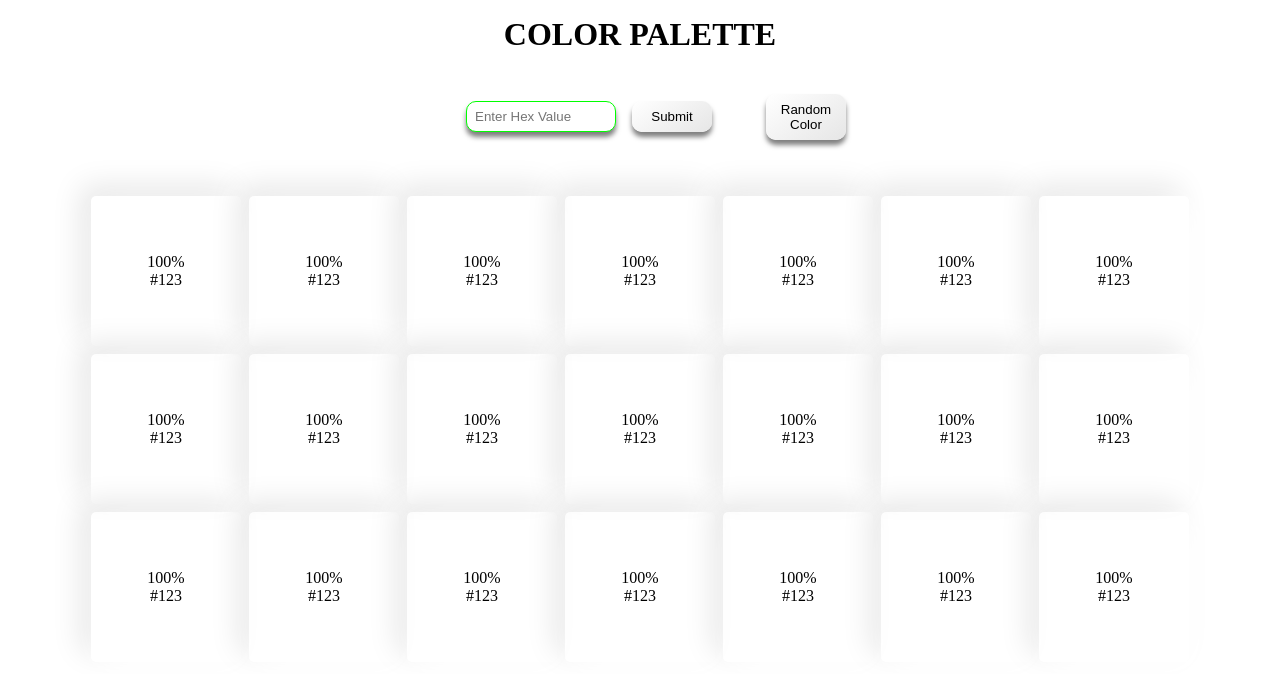
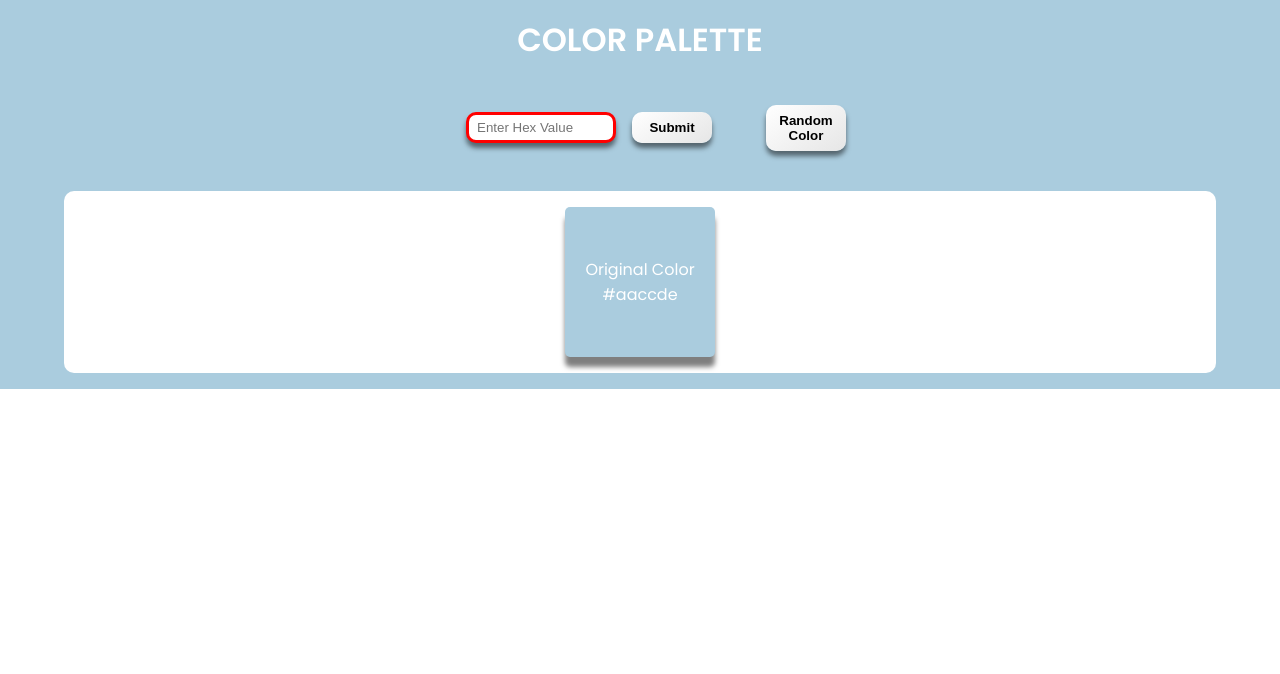
Before and after one commit to codingkapur/color-palette, a React (Create React App) app: page / in a window 1280 px wide. Shown: the top 674 px of the page. Built offline with nearby package versions, Linux system fonts and the light colour scheme.

Commit message:
implement hex to rgb and display shades and tints of input color

```diff
--- a/src/App.js
+++ b/src/App.js
@@ -2,9 +2,11 @@ import { useState } from "react";
 import Colors from "./components/Colors";
 
 function App() {
-  const [currentColor, setCurrentColor] = useState("");
+  const [currentColor, setCurrentColor] = useState("#aaccde");
   const [input, setInput] = useState("");
-  const [inputError, setInputError] = useState();
+  const [inputError, setInputError] = useState(true);
+  const [lightList, setLightList] = useState([]);
+  const [darkList, setDarkList] = useState([]);
 
   //Create a regex express to test for valid Hex Color.
   const regex = new RegExp("^#([A-Fa-f0-9]{6})$");
@@ -22,29 +24,105 @@ function App() {
 
   const onSubmit = (e) => {
     e.preventDefault();
-    if(!inputError){
-      setCurrentColor(input)
-    }
-    else {
-      alert('That is not the right color')
-      setInput('#');
-      setCurrentColor('#')
+    if (!inputError) {
+      setCurrentColor(input);
+      setLightList(lighterColorsArray());
+      setDarkList(darkerColorsArray());
+    } else {
+      alert("That is not the right color");
+      setInput("#");
+      setCurrentColor("#");
     }
   };
   //Inline styling variables
   const borderColor = {
-    border: `1px solid #${inputError ? "ff0000" : "00ff00"}`,
+    border: `3px solid #${inputError ? "ff0000" : "00ff00"}`,
   };
-  const backgroundColor= {
-    backgroundColor: `${currentColor}`
-  }
+  const backgroundColor = {
+    backgroundColor: `${currentColor}`,
+  };
 
+  //HEX TO RGB FUNCTION
+  const hexToRgb = (hex) => {
+    //Remove the # sign
+    const noHashHex = hex.slice(1);
+    //Create an array of length 3 for r, g and b in hex
+    let hexArray = [];
+    let rgb = [];
+    for (let i = 0; i <= 4; ) {
+      hexArray.push(noHashHex.slice(i, i + 2));
+      i = i + 2;
+    }
+    for (let i = 0; i < 3; i++) {
+      rgb.push(parseInt(hexArray[i], 16));
+    }
+    return rgb;
+  };
 
+  const lighterColorsArray = () => {
+    const RGB = hexToRgb(input);
+    console.log(RGB);
+    const lightArray = [];
+
+    let i = 10;
+    while (
+      RGB[0] + (RGB[0] * i) / 100 <= 255 &&
+      RGB[1] + (RGB[1] * i) / 100 <= 255 &&
+      RGB[2] + (RGB[2] * i) / 100 <= 255
+    ) {
+      let colorValues = [];
+
+      colorValues.push(Math.round(RGB[0] + (RGB[0] * i) / 100));
+      colorValues.push(Math.round(RGB[1] + (RGB[1] * i) / 100));
+      colorValues.push(Math.round(RGB[2] + (RGB[2] * i) / 100));
+      colorValues.push(i);
+
+      lightArray.push(colorValues);
+      i = i + 10;
+
+      colorValues = [];
+
+      if (i >= 110) {
+        break;
+      }
+    }
+    return lightArray.reverse();
+  };
+
+  const darkerColorsArray = () => {
+    const RGB = hexToRgb(input);
+    console.log(RGB);
+    const darkArray = [];
+
+    let i = 10;
+    while (
+      RGB[0] - (RGB[0] * i) / 100 >= 0 &&
+      RGB[1] - (RGB[1] * i) / 100 >= 0 &&
+      RGB[2] - (RGB[2] * i) / 100 >= 0
+    ) {
+      let colorValues = [];
+
+      colorValues.push(Math.round(RGB[0] - (RGB[0] * i) / 100));
+      colorValues.push(Math.round(RGB[1] - (RGB[1] * i) / 100));
+      colorValues.push(Math.round(RGB[2] - (RGB[2] * i) / 100));
+      colorValues.push(i);
+
+      darkArray.push(colorValues);
+      i = i + 10;
+
+      colorValues = [];
+
+      if (i >= 110) {
+        break;
+      }
+    }
+    return darkArray;
+  };
 
   return (
     <div className="app__container" style={backgroundColor}>
       <h1 className="app__title">Color Palette</h1>
-      <div className="color__selector--container" >
+      <div className="color__selector--container">
         <form className="color__input--form " onSubmit={(e) => onSubmit(e)}>
           <input
             type="text"
@@ -58,7 +136,7 @@ function App() {
         </form>
         <button className="btn randomize-btn">Random Color</button>
       </div>
-      <Colors />
+      <Colors lightList={lightList} darkList={darkList} originalColor={currentColor}/>
     </div>
   );
 }
--- a/src/components/Colors.js
+++ b/src/components/Colors.js
@@ -1,94 +1,26 @@
 import React from "react";
+import LightColors from "./LightColors";
+import DarkColors from "./DarkColors";
 
-const Colors = () => {
-    return (
-        <div className="colors__container">
-        <div className="color__container">
-            <p className="color__intensity">100%</p>
-            <p className="color__title">#123</p>
-        </div>
-        <div className="color__container">
-            <p className="color__intensity">100%</p>
-            <p className="color__title">#123</p>
-        </div>
-        <div className="color__container">
-            <p className="color__intensity">100%</p>
-            <p className="color__title">#123</p>
-        </div>
-        <div className="color__container">
-            <p className="color__intensity">100%</p>
-            <p className="color__title">#123</p>
-        </div>
-        <div className="color__container">
-            <p className="color__intensity">100%</p>
-            <p className="color__title">#123</p>
-        </div>
-        <div className="color__container">
-            <p className="color__intensity">100%</p>
-            <p className="color__title">#123</p>
-        </div>
-        <div className="color__container">
-            <p className="color__intensity">100%</p>
-            <p className="color__title">#123</p>
-        </div>
-        <div className="color__container">
-            <p className="color__intensity">100%</p>
-            <p className="color__title">#123</p>
-        </div>
-        <div className="color__container">
-            <p className="color__intensity">100%</p>
-            <p className="color__title">#123</p>
-        </div>
-        <div className="color__container">
-            <p className="color__intensity">100%</p>
-            <p className="color__title">#123</p>
-        </div>
-        <div className="color__container">
-            <p className="color__intensity">100%</p>
-            <p className="color__title">#123</p>
-        </div>
-        <div className="color__container">
-            <p className="color__intensity">100%</p>
-            <p className="color__title">#123</p>
-        </div>
-        <div className="color__container">
-            <p className="color__intensity">100%</p>
-            <p className="color__title">#123</p>
-        </div>
-        <div className="color__container">
-            <p className="color__intensity">100%</p>
-            <p className="color__title">#123</p>
-        </div>
-        <div className="color__container">
-            <p className="color__intensity">100%</p>
-            <p className="color__title">#123</p>
-        </div>
-        <div className="color__container">
-            <p className="color__intensity">100%</p>
-            <p className="color__title">#123</p>
-        </div>
-        <div className="color__container">
-            <p className="color__intensity">100%</p>
-            <p className="color__title">#123</p>
-        </div>
-        <div className="color__container">
-            <p className="color__intensity">100%</p>
-            <p className="color__title">#123</p>
-        </div>
-        <div className="color__container">
-            <p className="color__intensity">100%</p>
-            <p className="color__title">#123</p>
-        </div>
-        <div className="color__container">
-            <p className="color__intensity">100%</p>
-            <p className="color__title">#123</p>
-        </div>
-        <div className="color__container">
-            <p className="color__intensity">100%</p>
-            <p className="color__title">#123</p>
-        </div>
-       </div>
-    )
-}
+const Colors = ({ lightList, darkList, originalColor }) => {
+    const backgroundColor = {
+        backgroundColor: originalColor,
+        boxShadow: "0px 10px 5px rgba(0,0,0,0.5)"
+      };
+  return (
+    <div className="colors__container">
+      {lightList.map((x, index) => {
+        return <LightColors color={x} key={index} />;
+      })}
+      <div className="color__container" style={backgroundColor}>
+        <p className="color__intensity">Original Color</p>
+        <p className="color__title">{originalColor}</p>
+      </div>
+      {darkList.map((x, index) => {
+        return <DarkColors color={x} key={index} />;
+      })}
+    </div>
+  );
+};
 
 export default Colors;
--- /dev/null
+++ b/src/components/DarkColors.js
@@ -0,0 +1,14 @@
+const DarkColors = ({ color, index }) => {
+  const backgroundColor = {
+    backgroundColor: `rgb(${color[0]}, ${color[1]}, ${color[2]})`,
+  };
+
+  return (
+    <div className="color__container" style={backgroundColor}>
+      <p className="color__intensity">{color[3]}% Darker</p>
+      <p className="color__title">{`RGB(${color[0]}, ${color[1]}, ${color[2]})`}</p>
+    </div>
+  );
+};
+
+export default DarkColors;
--- /dev/null
+++ b/src/components/LightColors.js
@@ -0,0 +1,14 @@
+const LightColors = ({ color, index }) => {
+
+   const backgroundColor = {
+       backgroundColor: `rgb(${color[0]}, ${color[1]}, ${color[2]})`
+   }
+  return (
+    <div className="color__container" style={backgroundColor}>
+      <p className="color__intensity">{color[3]}% Lighter</p>
+      <p className="color__title">{`RGB(${color[0]}, ${color[1]}, ${color[2]})`}</p>
+    </div>
+  );
+};
+
+export default LightColors;
--- a/src/index.css
+++ b/src/index.css
@@ -1,3 +1,5 @@
+@import url('https://fonts.googleapis.com/css2?family=Poppins:wght@400;500;600&display=swap');
+
 * {
   margin: 0;
   padding: 0;
@@ -6,6 +8,7 @@
 
 body {
   min-height: 100vh;
+  font-family: 'Poppins', sans-serif;
 }
 .app__container {
   min-height: 100%;
@@ -16,6 +19,7 @@ body {
 .app__title {
   margin: 1rem 0;
   text-transform: uppercase;
+  color: #fff;
 }
 .color__selector--container {
   width: 95vw;
@@ -34,6 +38,7 @@ body {
   border: none;
   background: linear-gradient(145deg, #ffffff, #e6e6e6);
   box-shadow: 0px 5px 5px rgba(0, 0, 0, 0.5);
+  font-weight: 600;
 }
 .btn:hover {
   box-shadow: 0 7px 12px rgba(0, 0, 0, 0.2);
@@ -71,8 +76,10 @@ body {
   place-content: center;
   padding: 1rem 0;
   margin: 1rem 0;
+  border-radius: 10px;
 }
 .color__container {
+  color: #fff;
   display: flex;
   flex-direction: column;
   align-items: center;
@@ -80,7 +87,7 @@ body {
   height: 150px;
   width: 150px;
   border-radius: 5px;
-  box-shadow: 10px 10px 30px #ffffff, -10px -10px 30px #e6e6e6;
+  box-shadow: 10px 10px 10px #00000046, -10px -10px 10px #ffffff46;
 }
 .color__container:hover {
   box-shadow: 0 10px 12px rgba(0, 0, 0, 0.2);
```
